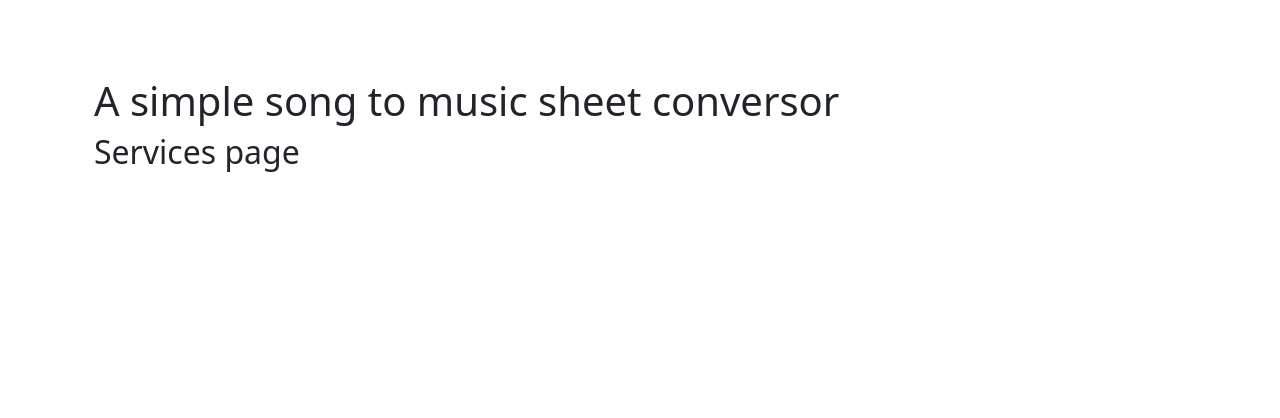
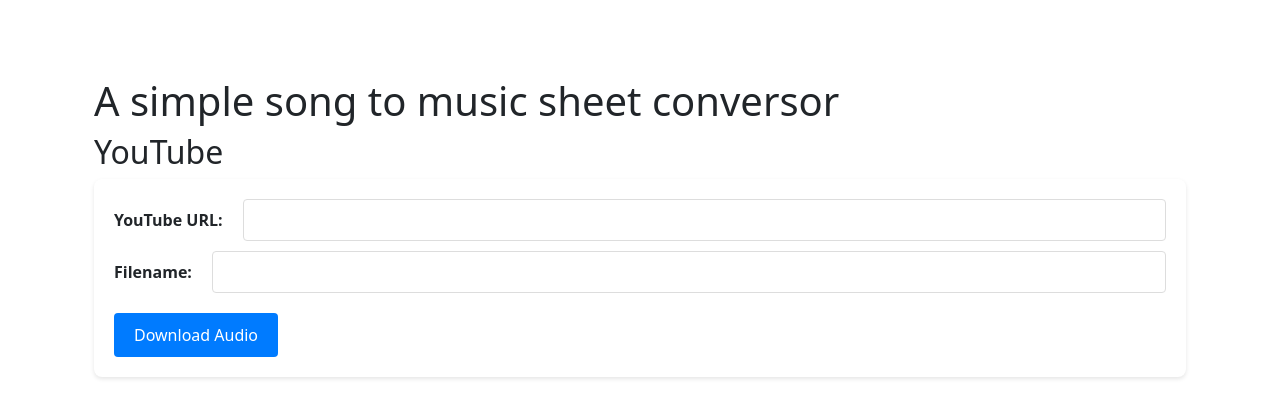
Before and after one commit to beny-bee/Wave2Page, a Flask app: page /service in a window 1280 px wide. Shown: the part 56-474 px from the top of the page. Run offline with Flask 3, Linux system fonts and the light colour scheme; some libraries are stand-ins or nearby versions.

Commit message:
youtube option in Services page. Updated style in contact page.

```diff
--- a/app/app.py
+++ b/app/app.py
@@ -3,15 +3,18 @@
 import os
 import shutil
 import subprocess
-from flask import Flask, render_template, redirect, request, send_from_directory, url_for
+from flask import Flask, render_template, redirect, request, send_from_directory, url_for, flash
+from utils import youtubeService as ys
 
 DEVELOPMENT_ENV = True
 PYTHONUNBUFFERED=0
+
 
 import logging
 logging.basicConfig(level=logging.DEBUG)
 
 app = Flask(__name__)
+app.secret_key = b'_5#y2L"F4Q8z\n\xec]/'
 
 app_data = {
     "name": "Wave2Page",
@@ -64,7 +67,6 @@ def upload_file():
         # Save the uploaded file to the upload folder
         path_to_audio = os.path.join(app.config['UPLOAD_FOLDER'], filename)
         file.save(path_to_audio)
-
         print("Calling python code")
         subprocess.call(['python3', "src/main.py", path_to_audio, "--separate", "--wav2midi", "--midi2sheet"])
 
@@ -81,5 +83,28 @@ def upload_file():
     else:
         return 'Invalid file format. Please upload a .wav file.'
 
+@app.route('/upload_file_youtube', methods=['POST'])
+def upload_file_youtube():
+    video_url = request.form['video_url']
+    filename = request.form['filename']
+    ys.YoutubeAudioDownload(video_url, filename, app.config['UPLOAD_FOLDER'])
+    flash("Succesfuly dowloaded audio from youtube!")  # Flashing the success or error message
+
+    path_to_audio = os.path.join(app.config['UPLOAD_FOLDER'], filename+'.wav')
+    flash("System working on sheet generation...")
+    subprocess.call(['python3', "src/main.py", path_to_audio, "--separate", "--wav2midi", "--midi2sheet"])
+    flash("Succesfuly!")
+
+    # Copy generated sheets to static folder
+    png_files = []
+    origin = path_to_audio.replace("audio/","sheet/").replace(".wav","")
+    for f in os.listdir(origin):
+        if f.endswith('.png'):
+            destin = app.config['PNG_FOLDER']+f
+            shutil.copyfile(origin+"/"+f, destin)
+            png_files.append(destin.replace("app/",""))
+
+    return render_template("service.html", filename=filename, app_data=app_data, png_files=png_files)
+
 if __name__ == "__main__":
     app.run(debug=DEVELOPMENT_ENV)
--- a/app/templates/service.html
+++ b/app/templates/service.html
@@ -2,6 +2,84 @@
 {% set active_page = "service" %}
 
 {% block body %}
-    <h1>{{ app_data['description'] }}</h1>
-    <h2>Services page</h2>
+
+<h1>{{ app_data['description'] }}</h1>
+<h2>YouTube</h2>
+
+<form id="Youtube_download" action="/upload_file_youtube" method="post">
+    <div class="form-group">
+        <label for="video_url">YouTube URL:</label>
+        <input type="text" id="video_url" name="video_url">
+    </div>
+    <div class="form-group">
+        <label for="filename">Filename:</label>
+        <input type="text" id="filename" name="filename">
+    </div>
+    <input type="submit" value="Download Audio">
+</form>
+
+{% with messages = get_flashed_messages() %}
+    {% if messages %}
+    <div class="message">
+        {% for message in messages %}
+        <p>{{ message }}</p>
+        {% endfor %}
+    </div>
+    {% endif %}
+{% endwith %}
+
+{% if filename%}
+    <p>The file '{{ filename }}' was successfully uploaded.</p>
+
+    {% for image in png_files %}
+        <li>
+            <img src="{{image}}" alt="{{image}}" height="1000">
+        </li>
+    {% endfor %}
+
+{% endif %}
+
+<style>
+    form {
+        background: #fff;
+        padding: 20px;
+        border-radius: 8px;
+        box-shadow: 0 2px 4px rgba(0, 0, 0, 0.1);
+    }
+    .form-group {
+        display: flex;
+        align-items: center;
+        margin-bottom: 10px;
+        gap: 10px; /* Adds a gap between label and input */
+    }
+    label {
+        margin-right: 10px; /* Reduce or remove margin if needed */
+        font-weight: bold;
+        white-space: nowrap; /* Prevents the label from wrapping */
+    }
+    input[type="text"] {
+        flex-grow: 1; /* Allows input to take up remaining space */
+        padding: 8px;
+        border-radius: 4px;
+        border: 1px solid #ddd;
+        box-sizing: border-box;
+    }
+    input[type="submit"] {
+        background-color: #007bff;
+        color: white;
+        border: none;
+        padding: 10px 20px;
+        border-radius: 4px;
+        cursor: pointer;
+        margin-top: 10px;
+    }
+    input[type="submit"]:hover {
+        background-color: #0056b3;
+    }
+    .message {
+        color: #0b781d;
+        margin-bottom: 20px;
+    }
+</style>
+
 {% endblock %}
--- a/requirements.txt
+++ b/requirements.txt
@@ -6,3 +6,4 @@ lilypond
 librosa
 flask
 music21
+pytube
```
Also changed, not shown: app/templates/contact.html (+72 -4 lines), app/utils/youtubeService.py (added, +16 -0 lines).
